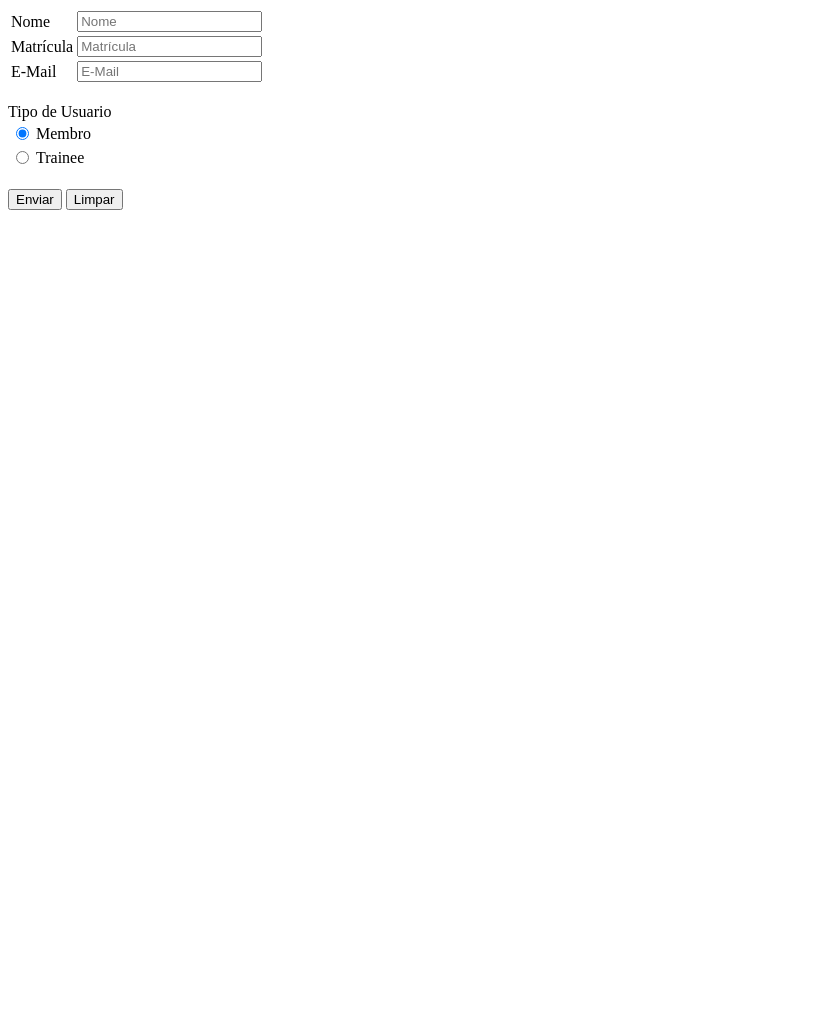
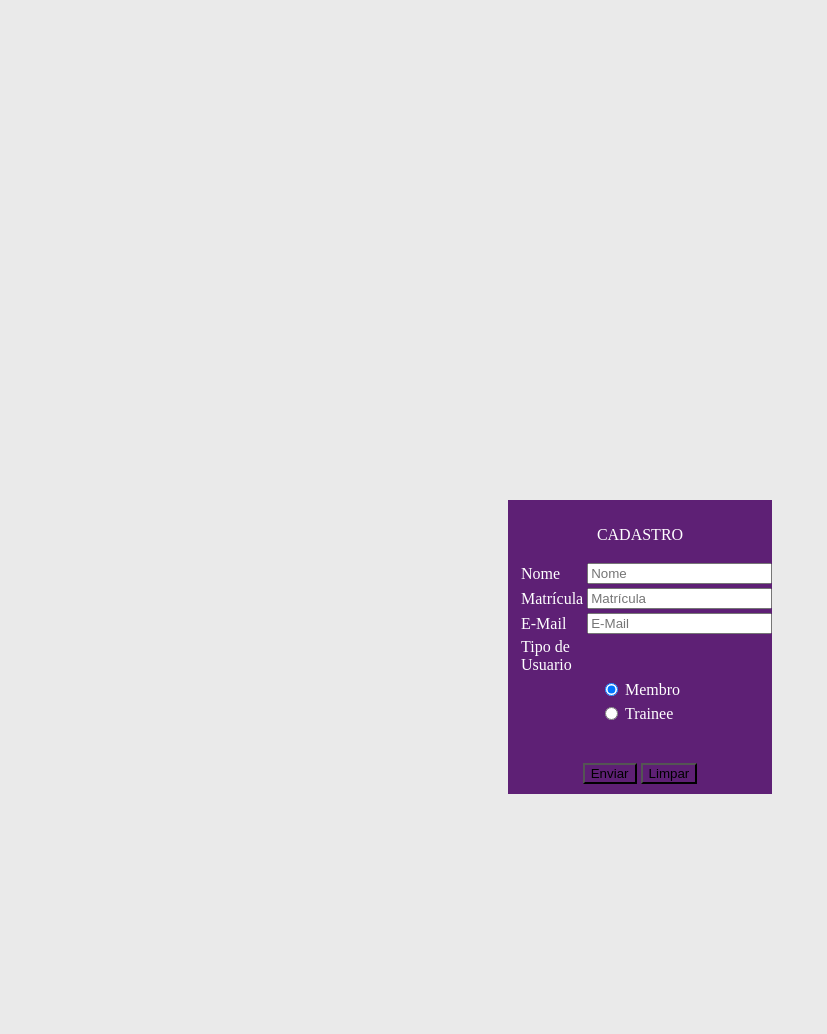
Before and after one commit to Picolino66/e-point-mvc, a Python web app: template templates/telaDeCadastro.html in a window 1280 px wide. Shown: the top 1034 px of the page, without its empty margins (0-827 px from the left). Before the commit the page ends 210 px from the top, so only its background shows below. Run offline with Jinja, Linux system fonts and the light colour scheme; the template is opened without the code that fills it, so the values that code supplies are empty.

Commit message:
Implementação do Design

```diff
--- a/templates/telaDeCadastro.html
+++ b/templates/telaDeCadastro.html
@@ -4,9 +4,19 @@
         <title>Cadastro</title>
         <meta charset="UTF-8">
     </head>
-    <body>
+    <body style="background-color:#eaeaea;">
+	<style>
+		.bloco
+		{
+			 background-color: #5e2075;
+			 color: white;
+			 padding: 10px;
+			 margin: 500px;
+		}
+	</style>
+		<div class="bloco"align="center">
 			<form method="post" action="/be.py">
-            <div align="left">
+				<p>CADASTRO</p>
                 <table>
                     <tr>
                         <td><label for="nome">Nome</label></td>
@@ -20,9 +30,9 @@
                         <td><label for="email">E-Mail</label></td>
                         <td><input type="email" id="email" name="email" placeholder="E-Mail"></td>
                     </tr>
-                </table>
-                <br>
-                <label >Tipo de Usuario</label><br>
+                    <tr>
+						<td><label >Tipo de Usuario</label><br></td>
+					</tr>
 					<table>
 					<tr>
 						<td><input type="radio" id="membro" name="tipoDeUsuario" value="Membro" checked></td>
@@ -33,10 +43,14 @@
 						<td><label for="trainee">Trainee</label></td>
 					</tr>
 					</table>
+                </table>
                 <br>
-                <input type="submit" value="Enviar">
-                <input type="reset" value="Limpar">
+
+                <br>
+                <input style="background-color: #5e2075;" class="btn" type="submit" value="Enviar">
+                <input style="background-color: #5e2075;" class="btn" type="reset" value="Limpar">
+
+			</form>
          </div>
-        </form>
     </body>
 </html>
```
Lines whose indentation alone changed are shown as unchanged.
